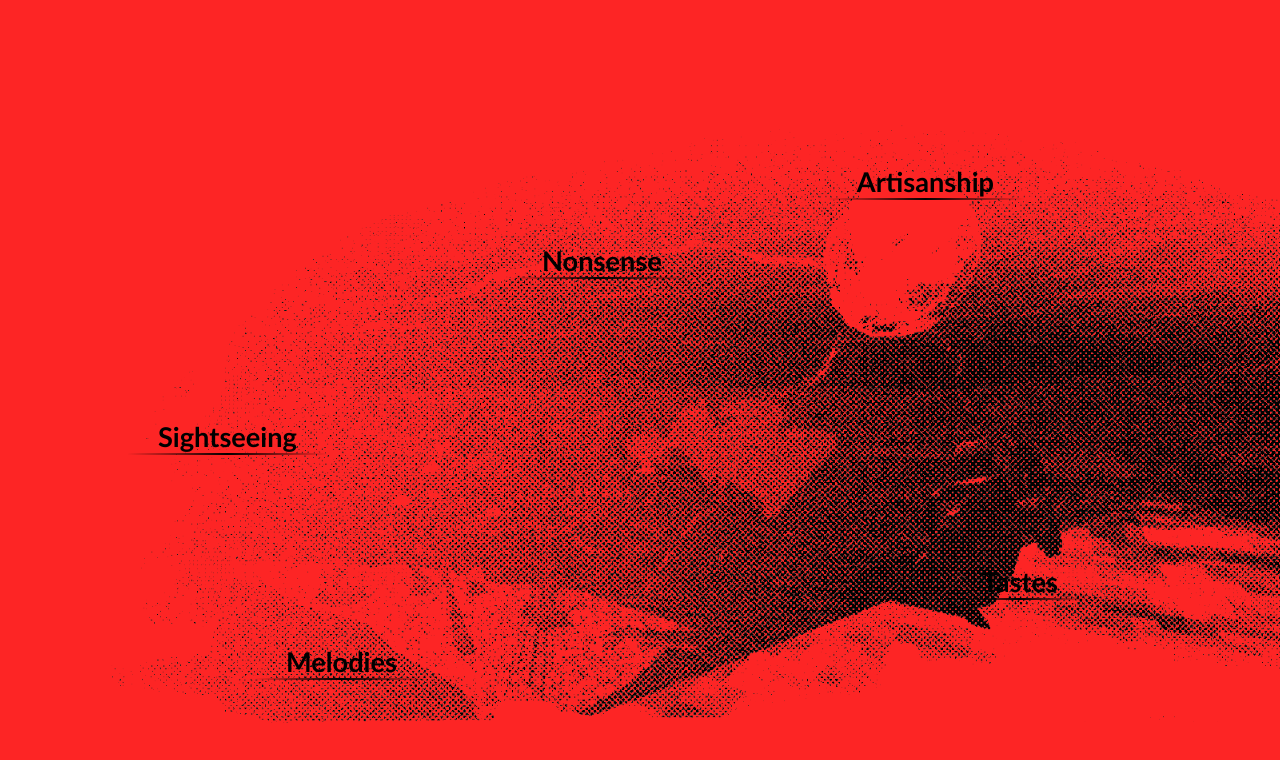
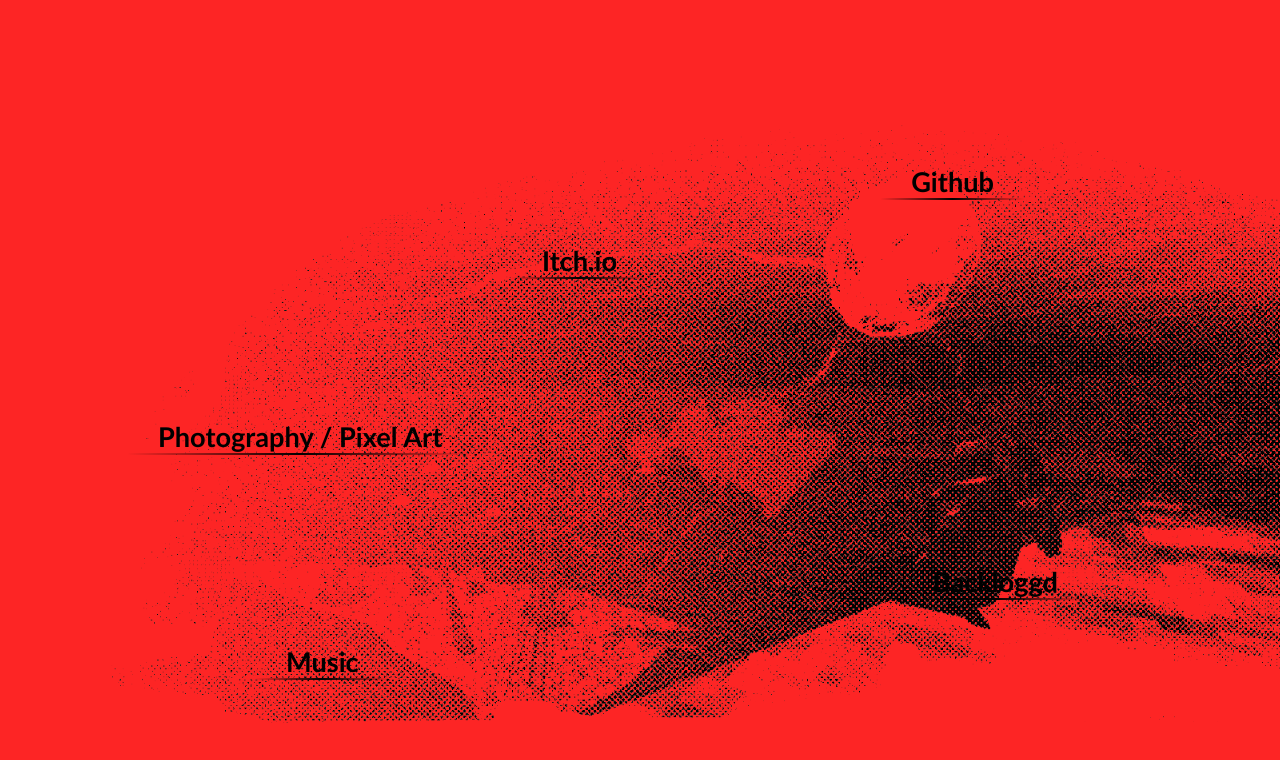
Before and after one commit to onsibuno/onsibuno, a plain HTML site: page index.html in a window 1280 px wide. Shown: the top 760 px of the page. Drawn offline with Linux system fonts and the light colour scheme.

Commit message:
changed links text, changed cohost and anilist

```diff
--- a/index.html
+++ b/index.html
@@ -9,11 +9,11 @@
 <body>
     <img src="./image2.png" alt="black and white picture from Dread Delusion">
     <div>
-        <a href="https://onsibuno.bandcamp.com/" id="melodies" target="_blank">Melodies</a>
-        <a href="https://onsibuno.tumblr.com/" id="sightseeing" target="_blank">Sightseeing</a>
-        <a href="https://cohost.org/onsibuno?page=0" id="nonsense" target="_blank">Nonsense</a>
-        <a href="https://anilist.co/user/onsibuno/" id="tastefulness" target="_blank">Tastes</a>
-        <a href="https://github.com/onsibuno" id="artisanship" target="_blank">Artisanship</a>
+        <a href="https://onsibuno.bandcamp.com/" id="melodies" target="_blank">Music</a>
+        <a href="https://onsibuno.tumblr.com/" id="sightseeing" target="_blank">Photography / Pixel Art</a>
+        <a href="https://onsibuno.itch.io/" id="nonsense" target="_blank">Itch.io</a>
+        <a href="https://backloggd.com/u/onsibuno/" id="tastefulness" target="_blank">Backloggd</a>
+        <a href="https://github.com/onsibuno" id="artisanship" target="_blank">Github</a>
     </div>
 </body>
 </html>
```
